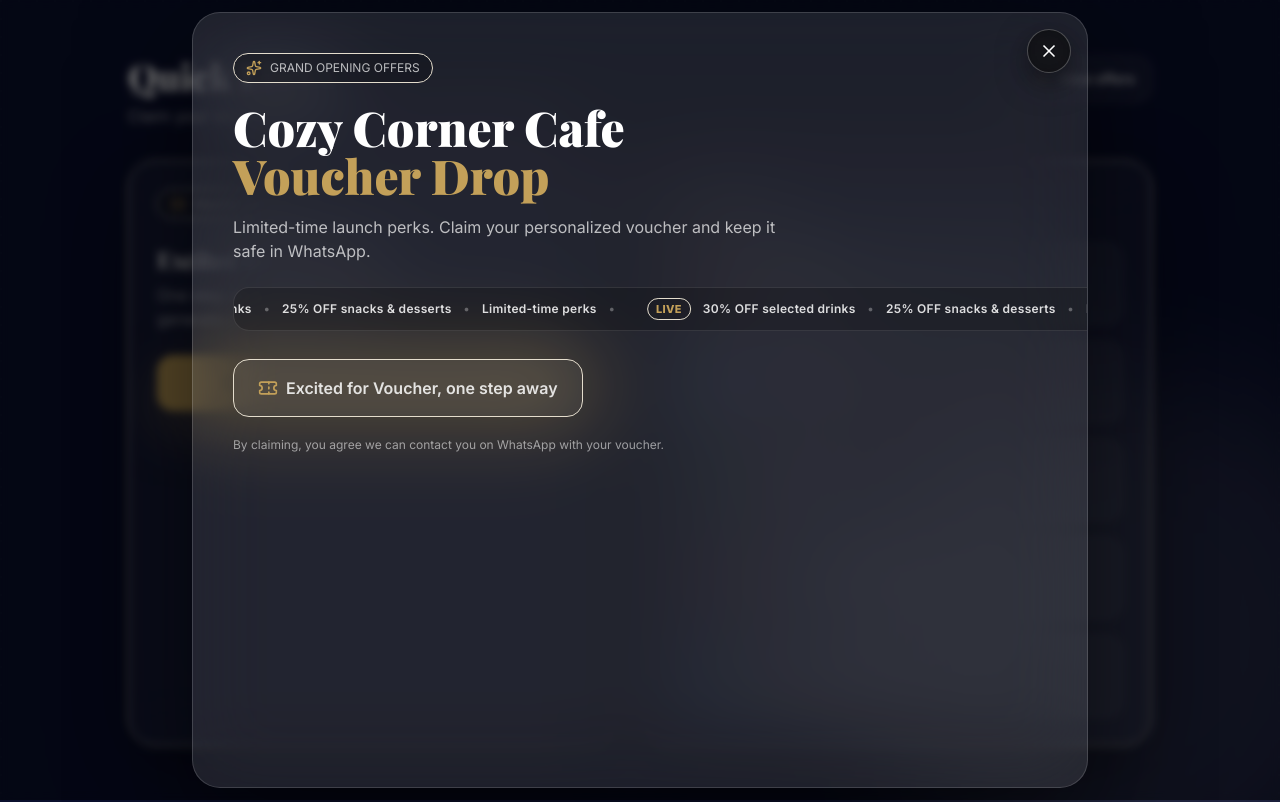
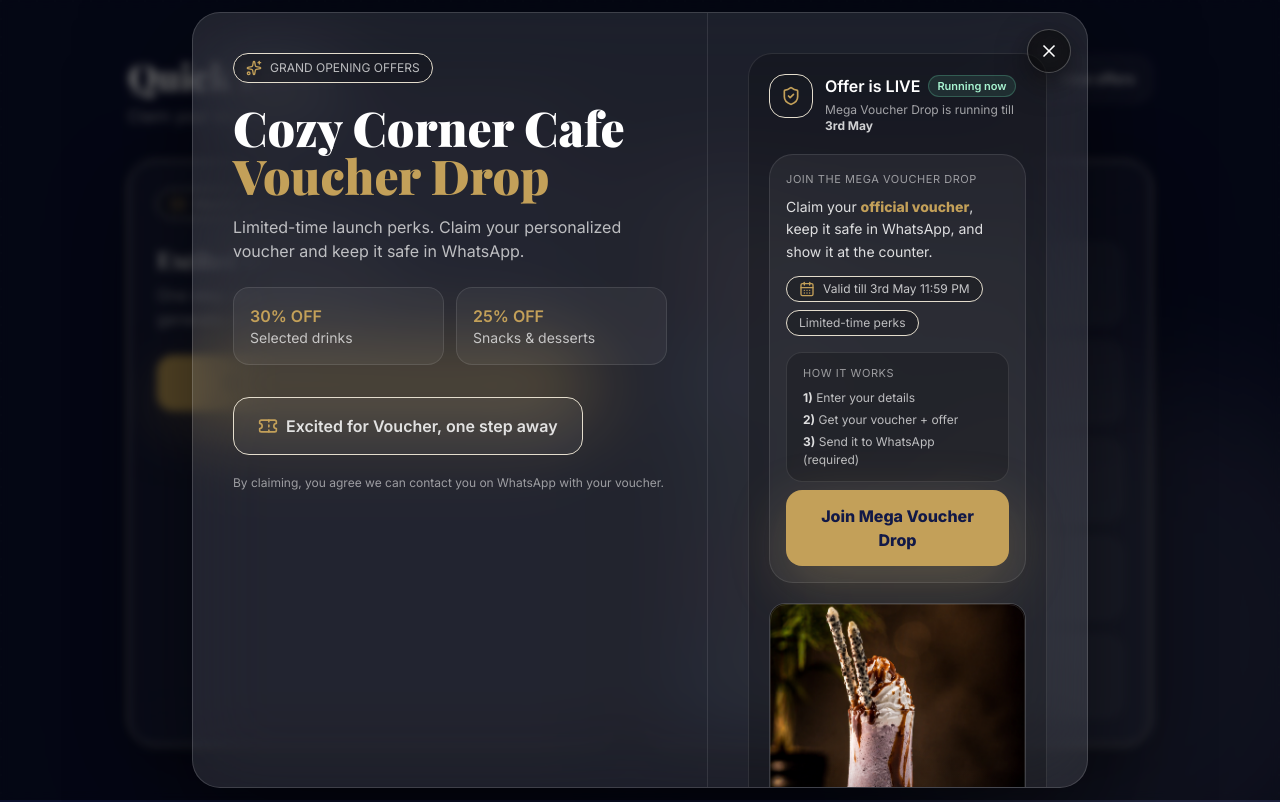
Before and after one commit to WasimKaunain/CozyCornerCafe, a React (Vite) app: page /links in a window 1280 px wide. Built offline with nearby package versions, Linux system fonts and the light colour scheme.

Commit message:
Revert "updated UI"
This reverts commit 982d843571eb9d78054f5466e23a2d7870bff00f.

```diff
--- a/src/pages/QuickLinks.tsx
+++ b/src/pages/QuickLinks.tsx
@@ -352,46 +352,18 @@ export default function QuickLinks() {
                     Limited-time launch perks. Claim your personalized voucher and keep it safe in WhatsApp.
                   </p>
 
-                  {/* Compact moving highlight line (replaces big offer tiles to save space) */}
-                  <div className="mt-5 sm:mt-6 overflow-hidden rounded-2xl border border-white/10 bg-black/20">
-                    <div className="relative">
-                      <div className="pointer-events-none absolute inset-0 bg-gradient-to-r from-brand-gold/15 via-transparent to-brand-gold/15" />
-
-                      <motion.div
-                        className="flex whitespace-nowrap"
-                        initial={{ x: "0%" }}
-                        animate={{ x: "-50%" }}
-                        transition={{ duration: 16, repeat: Infinity, ease: "linear" }}
-                      >
-                        <div className="flex items-center gap-3 py-2.5 px-4 text-[11px] sm:text-xs font-semibold tracking-wide text-white/80">
-                          <span className="inline-flex items-center rounded-full border border-brand-gold/30 bg-brand-gold/15 px-2 py-0.5 text-[10px] sm:text-[11px] font-extrabold text-brand-gold">
-                            LIVE
-                          </span>
-                          <span className="text-white/85">30% OFF selected drinks</span>
-                          <span className="text-white/30">•</span>
-                          <span className="text-white/85">25% OFF snacks & desserts</span>
-                          <span className="text-white/30">•</span>
-                          <span className="text-white/85">Limited-time perks</span>
-                          <span className="text-white/30">•</span>
-                        </div>
-
-                        {/* duplicate for seamless loop */}
-                        <div className="flex items-center gap-3 py-2.5 px-4 text-[11px] sm:text-xs font-semibold tracking-wide text-white/80">
-                          <span className="inline-flex items-center rounded-full border border-brand-gold/30 bg-brand-gold/15 px-2 py-0.5 text-[10px] sm:text-[11px] font-extrabold text-brand-gold">
-                            LIVE
-                          </span>
-                          <span className="text-white/85">30% OFF selected drinks</span>
-                          <span className="text-white/30">•</span>
-                          <span className="text-white/85">25% OFF snacks & desserts</span>
-                          <span className="text-white/30">•</span>
-                          <span className="text-white/85">Limited-time perks</span>
-                          <span className="text-white/30">•</span>
-                        </div>
-                      </motion.div>
+                  <div className="mt-5 sm:mt-6 grid grid-cols-1 gap-2 sm:gap-3 sm:grid-cols-2">
+                    <div className="rounded-2xl border border-white/10 bg-white/5 p-4">
+                      <div className="text-brand-gold font-semibold">30% OFF</div>
+                      <div className="text-white/70 text-sm">Selected drinks</div>
+                    </div>
+                    <div className="rounded-2xl border border-white/10 bg-white/5 p-4">
+                      <div className="text-brand-gold font-semibold">25% OFF</div>
+                      <div className="text-white/70 text-sm">Snacks & desserts</div>
                     </div>
                   </div>
 
-                  <div className="mt-6 sm:mt-7 flex flex-col sm:flex-row gap-3">
+                  <div className="mt-6 sm:mt-8 flex flex-col sm:flex-row gap-3">
                     {/* View-only pill */}
                     <div className="inline-flex items-center justify-center gap-2 rounded-2xl border border-white/18 bg-white/5 px-6 py-4 font-semibold text-white/85">
                       <Ticket className="h-5 w-5 text-brand-gold" />
```
